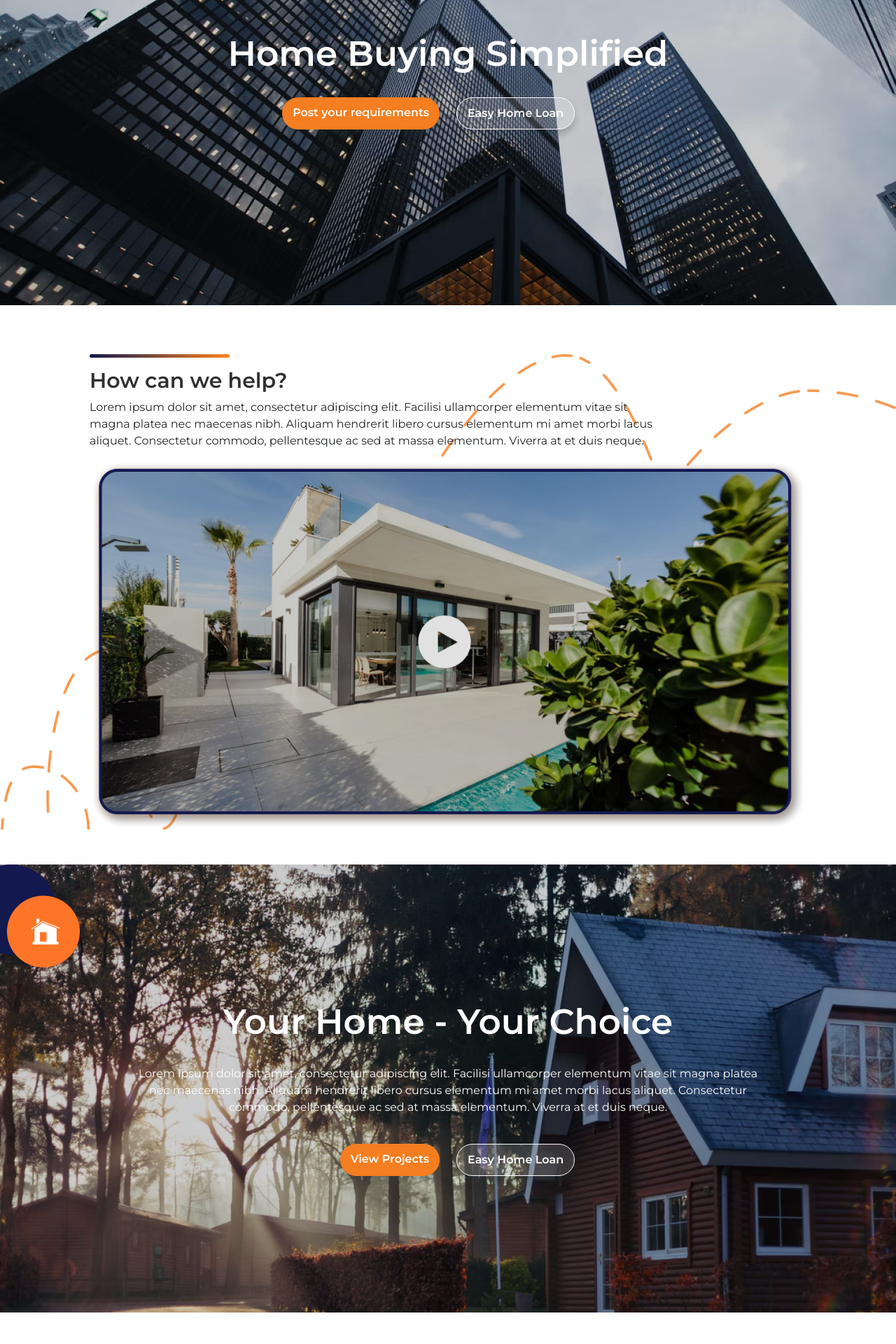
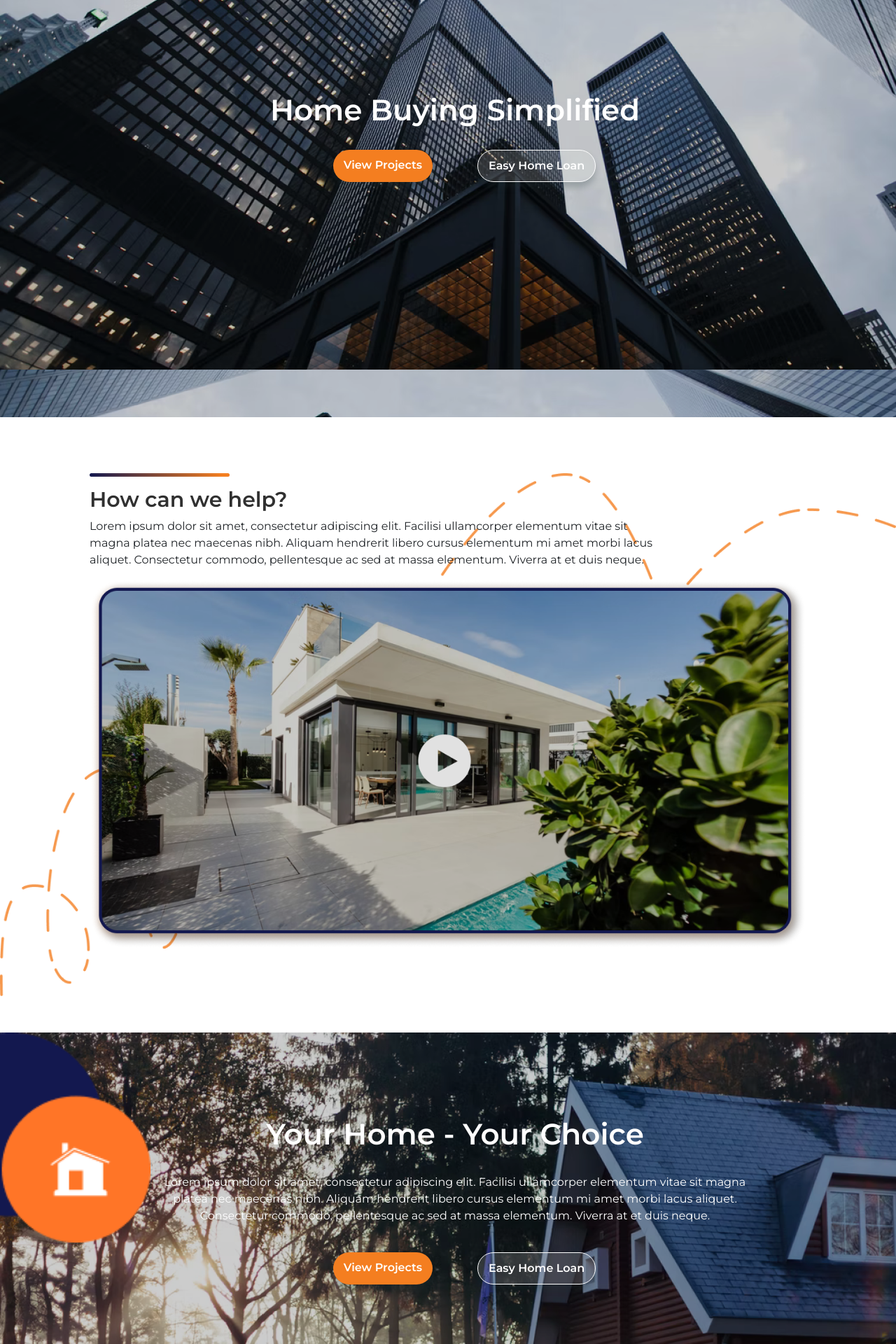
Before and after one commit to PrashantHanda011/Aspire, a React (Create React App) app: page / in a window 1280 px wide. Shown: the part 280-2200 px from the top of the page at 70% size. Built offline with nearby package versions, Linux system fonts and the light colour scheme.

Commit message:
UI issues

```diff
--- a/src/Assets/HomePage/Help.css
+++ b/src/Assets/HomePage/Help.css
@@ -2,6 +2,13 @@
     width: 80%;
     margin: auto;
     text-align: left;
+    padding-bottom: 70px;
+    margin-top: 80px;
+}
+
+.promiseSection{
+    width: 95%;
+    margin: auto;
 }
 
 .helpDiv{
--- a/src/Assets/HomePage/Perfect.css
+++ b/src/Assets/HomePage/Perfect.css
@@ -2,10 +2,11 @@
     width: 70%;
     margin: auto;
     text-align: center;
+    padding-left: 20px;
 }
 
 .homeBuyTop{
-    height: 80vh;
+    height: 100vh;
     background-image: url("../Images/HomeTop.png");
     display: flex;
     align-items: center;
@@ -15,7 +16,7 @@
 
 .homeBuyingHead{
     font-weight: 600;
-    font-size: 50px;
+    font-size: 42px;
 }
 
 .active{
@@ -48,7 +49,7 @@
 .homechoiceSection{
     margin-top: 50px;
     background: url("../../Assets/Images/HomeChoiceBackground.png");
-    height: 80vh;
+    height: 60vh;
     display: flex;
     align-items: center;
     color: #FFFFFF;
@@ -57,14 +58,15 @@
 
 .homeChoiceImageDiv{
     position: absolute;
-    top: 0;
-    left: -50px;
+    top: 0px;
+    left: -120px;
     z-index: 10;
+
 }
 
 .homeChoiceHead{
     font-weight: 600;
-    font-size: 50px;
+    font-size: 42px;
 }
 
 .perfectBg{
@@ -73,7 +75,7 @@
 
 .changeGameDiv{
     background: linear-gradient(to bottom right, rgba(255, 117, 39, 0.75) 0%, rgba(255, 117, 39, 0.75) 50%,  rgba(0, 0, 0, 0.2) 50%,  rgba(0, 0, 0, 0.2) 100%), url("../Images/HomeChoiceBackground.png");;
-    height: 80vh;
+    height: 100vh;
     border-radius: 32px;
     width: 90%;
     margin: auto;
--- a/src/Components/HomePage/HomeBuying.jsx
+++ b/src/Components/HomePage/HomeBuying.jsx
@@ -10,10 +10,10 @@ function HomeBuying() {
         <br />
         <Container>
             <Row>
-                <Col style={{textAlign: "right", display: "flex", justifyContent: "flex-end"}}>
-                <div className='active'>Post your requirements</div>
+                <Col style={{textAlign: "right", display: "flex", justifyContent: "flex-end", marginRight: "20px"}}>
+                <div className='active'>View Projects</div>
                 </Col>
-                <Col style={{textAlign: "left", display: "flex", justifyContent: "flex-start"}}>
+                <Col style={{textAlign: "left", display: "flex", justifyContent: "flex-start", marginLeft: "20px"}}>
                 <div className='inactive'>Easy Home Loan</div>
                 </Col>
             </Row>
--- a/src/Components/HomePage/HomeChoice.jsx
+++ b/src/Components/HomePage/HomeChoice.jsx
@@ -8,7 +8,7 @@ function HomeChoice() {
   return (
     <div className='perfectSection homechoiceSection'>
       <div className = "homeChoiceImageDiv">
-        <img src={HomeChoiceImg} alt="" />
+        <img src={HomeChoiceImg} alt="" style={{height: 300}} />
       </div>
         <div className='perfectWriteDiv'>
         <h2 className='homeChoiceHead'>Your Home - Your Choice</h2>
@@ -17,10 +17,10 @@ function HomeChoice() {
         <br />
         <Container>
             <Row>
-                <Col style={{textAlign: "right", display: "flex", justifyContent: "flex-end"}}>
+                <Col style={{textAlign: "right", display: "flex", justifyContent: "flex-end", marginRight: "20px"}}>
                 <div className="active">View Projects</div>
                 </Col>
-                <Col style={{textAlign: "left", display: "flex", justifyContent: "flex-start"}}>
+                <Col style={{textAlign: "left", display: "flex", justifyContent: "flex-start", marginLeft: "20px"}}>
                 <div className="inactive">Easy Home Loan</div>
                 </Col>
             </Row>
--- a/src/Components/HomePage/Perfect.jsx
+++ b/src/Components/HomePage/Perfect.jsx
@@ -11,7 +11,7 @@ function Perfect() {
         <br/>
         <p>Lorem ipsum dolor sit amet, consectetur adipiscing elit. Facilisi ullamcorper elementum vitae sit magna platea nec maecenas nibh. Aliquam hendrerit libero cursus elementum mi amet morbi lacus aliquet. Consectetur commodo, pellentesque ac sed at massa elementum. Viverra at et duis neque.</p>
         <br />
-        <div className='active' style={{margin: "auto"}}>Post your requirements</div>
+        <div className='active' style={{margin: "auto", padding: "10px 50px"}}>Post your requirements</div>
 
         </div>
 
--- a/src/Components/HomePage/Promise.jsx
+++ b/src/Components/HomePage/Promise.jsx
@@ -6,25 +6,25 @@ import PromiseImage from "../../Assets/Images/PromiseImg.png"
 
 function Promise() {
   return (
-    <div style={{marginTop: 100}}>
-    <div className='helpSection'>
+    <div style={{marginTop: 100, overflow: "hidden"}}>
+    <div className=' promiseSection'>
         <Row>
-            <Col xs={8}>
+            <Col xs={7}>
             <div className="separatorDiv"></div>
-<h4>Project Portfolio</h4>
+<h4>Aspire Promise</h4>
 <Row>
     <Col>
     Lorem ipsum dolor sit amet, consectetur adipiscing elit. Facilisi ullamcorper elementum vitae
     sit magna platea nec maecenas nibh. Aliquam hendrerit libero cursus elementum mi amet morbi lacus aliquet.
     Consectetur commodo, pellentesque ac sed at massa elementum. Viverra at et duis neque.
     Lorem ipsum dolor sit amet, consectetur adipiscing elit. Facilisi ullamcorper elementum vitae
-    sit magna platea nec maecenas nibh. Aliquam hendrerit libero cursus elementum mi amet.
+    sit magna platea nec maecenas nibh. Aliqsuam hendrerit libero cursus elementum mi amet.
     </Col>
 
 </Row>
 
             </Col>
-            <Col>
+            <Col style={{marginRight: "-80px"}}>
 
         <img src={PromiseImage} style={{width: "100%"}} />
             </Col>
```
Also changed, not shown: src/Assets/Images/logo.png.
